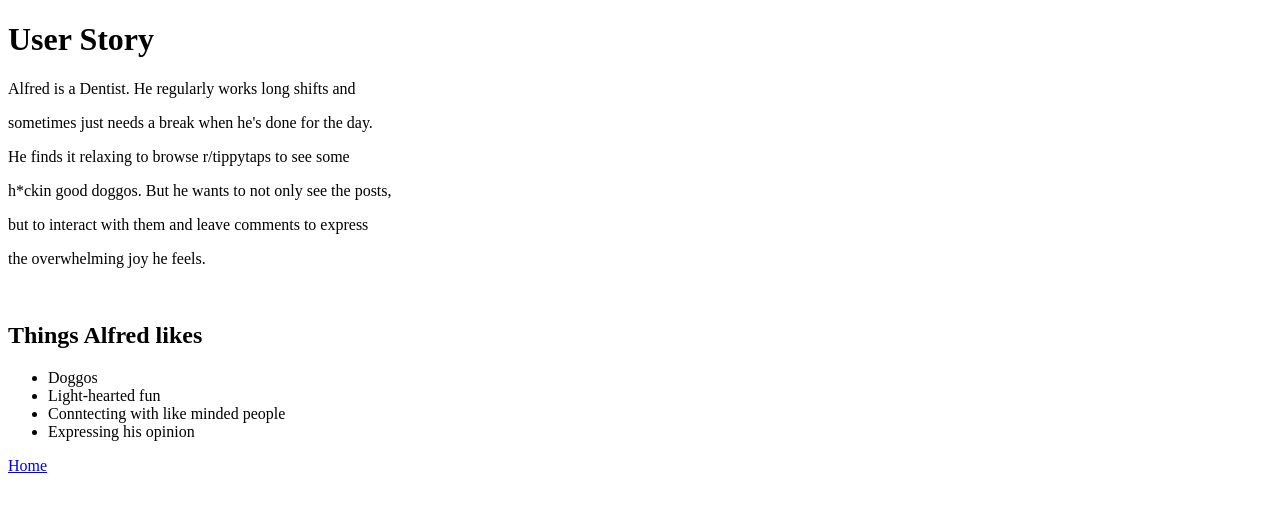
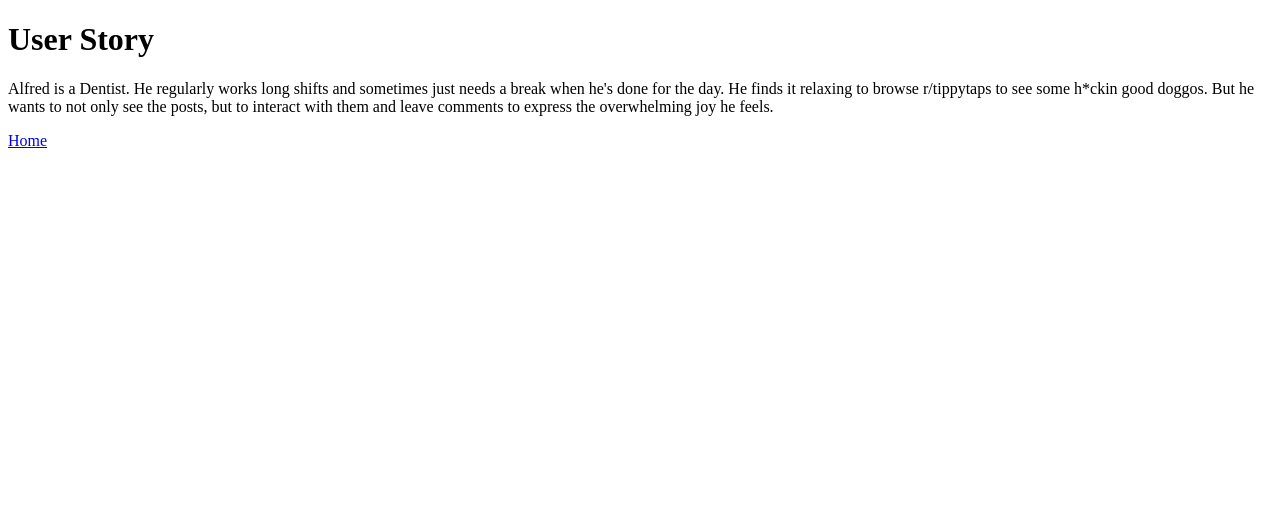
Before and after one commit to samuel-nelson/data-design, a PHP site: page /user-story.php in a window 1280 px wide. Shown: the top 512 px of the page. Run offline with PHP 8.4, Linux system fonts and the light colour scheme.

Commit message:
Filled in details.

```diff
--- a/epic/user-story.php
+++ b/epic/user-story.php
@@ -6,20 +6,8 @@
 	</head>
 	<body>
 		<h1>User Story</h1>
-		<p>Alfred is a Dentist. He regularly works long shifts and</p>
-		<p>sometimes just needs a break when he's done for the day.</p>
-		<p>He finds it relaxing to browse r/tippytaps to see some </p>
-		<p>h*ckin good doggos. But he wants to not only see the posts,</p>
-		<p>but to interact with them and leave comments to express</p>
-		<p>the overwhelming joy he feels.</p>
-			<br/>
-		<h2>Things Alfred likes</h2>
-			<ul>
-				<li>Doggos</li>
-				<li>Light-hearted fun</li>
-				<li>Conntecting with like minded people</li>
-				<li>Expressing his opinion</li>
-			</ul>
-		<a href="index.php">Home</a>
+		<p>Alfred is a Dentist. He regularly works long shifts and sometimes just needs a break when he's done for the day.
+			He finds it relaxing to browse r/tippytaps to see some h*ckin good doggos. But he wants to not only see the 			posts, but to interact with them and leave comments to express the overwhelming joy he feels.</p>
+			<a href="index.php">Home</a>
 	</body>
 </html>
```
Also changed, not shown: epic/persona.php (+8 -1 lines).
